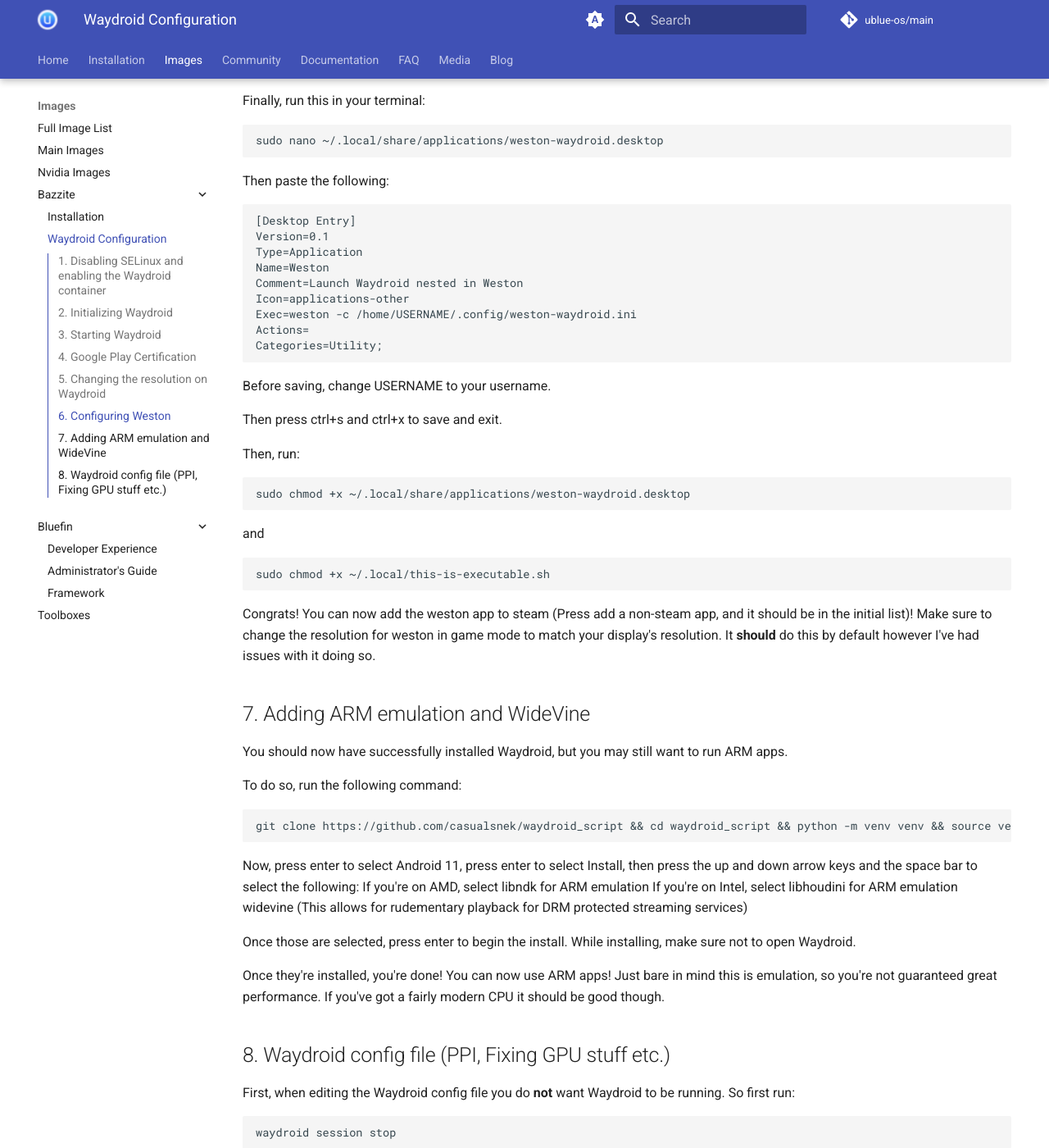
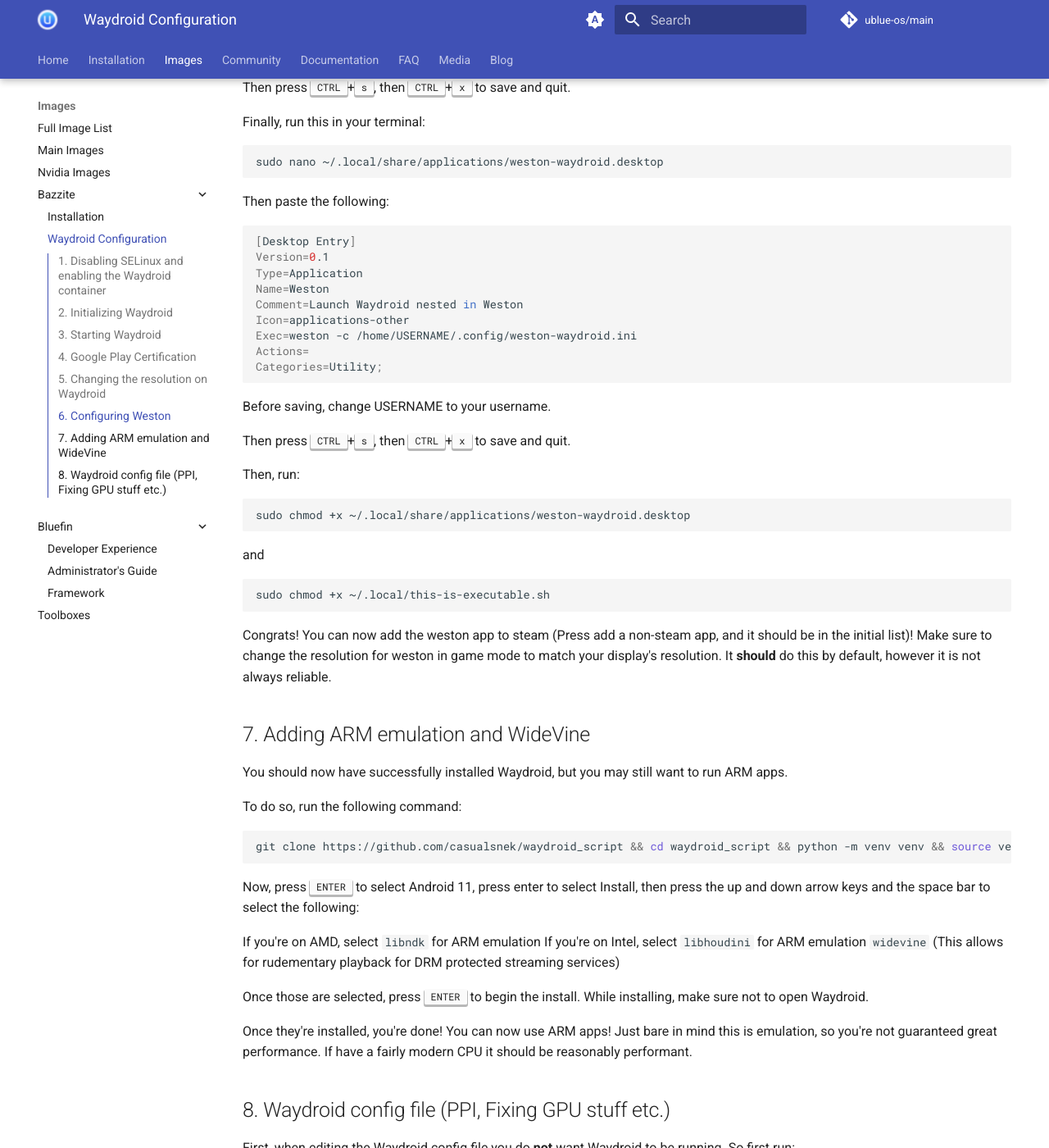
Before and after one commit to ublue-os/website, an MkDocs documentation site: the page built from docs/images/bazzite/waydroid.md, in a window 1280 px wide and 1400 px high, scrolled down 3279 px. Shown: the whole window at 82% size. Built offline with MkDocs 1.6.1 and Material for MkDocs 9.7.7, drawn with Linux system fonts in a browser that asks for light colours; comment, search, counter and statistics services are not loaded; some of the changed text lies outside the part shown.

Commit message:
fix:proofreading & QOL improvemnt to Bazzite docs. (#361)

````diff
--- a/docs/images/bazzite/waydroid.md
+++ b/docs/images/bazzite/waydroid.md
@@ -1,63 +1,69 @@
 # How to install Waydroid on Bazzite (Steam Deck and Desktop edition)
 
-**NOTE: FOR THE STEAM DECK I HIGHLY RECOMMEND USING AN EXTERNAL DESK SETUP TO GET THIS WORKING, AT MINIMUM A KEYBOARD AND MOUSE IS RECOMMENDED.**
+**NOTE: FOR THE STEAM DECK WE HIGHLY RECOMMEND USING AN EXTERNAL DESK SETUP TO GET THIS WORKING, AT MINIMUM A KEYBOARD AND MOUSE IS RECOMMENDED.**
 
-**This guide also has a lot of copy pasting to terminal. To copy from terminal, you use ctrl+shift+c, to paste you use ctrl+shift+v**
+**This guide also has a lot of copy pasting to terminal. To copy from terminal, you use <kbd>CTRL</kbd>+<kbd>SHIFT</kbd>+<kbd>c</kbd>, to paste you use <kbd>CTRL</kbd>+<kbd>SHIFT</kbd>+<kbd>v</kbd>**
 
 ## 1. Disabling SELinux and enabling the Waydroid container
+
 SELinux is a kernel module used by Fedora (and thus Bazzite) to increase security on a Linux system.
 Currently there is an issue with SELinux file re-labeling in OCI images that prevents Waydroid from being used without SELinux being disabled first.
 
 To disable SELinux, run:
 
-```
+```bash
 sudo nano /etc/selinux/config
 ```
+
 Then, change the line that says:
 
-```
+```bash
 SELINUX=enforcing
 ```
+
 to instead be
 
-```
+```bash
 SELINUX=disabled
 ```
 
-Then press ctrl+s, then ctrl+x to save and quit.
+Then press <kbd>CTRL</kbd>+<kbd>s</kbd>, then <kbd>CTRL</kbd>+<kbd>x</kbd> to save and quit.
 
-After this reboot.
+After this, reboot.
 
 Once rebooted, run this command:
 
-```
+```bash
 sudo systemctl enable --now waydroid-container
 ```
 
-after running that the waydroid container will start and is set to run on any subsequent startup.
+after running that the `waydroid` container will start and is set to run on any subsequent startup.
 
 ## 2. Initializing Waydroid
+
 Initializing Waydroid just means installing Android. To do so, run this command:
 
-```
+```bash
 sudo waydroid init -c https://ota.waydro.id/system -v https://ota.waydro.id/vendor -s GAPPS -f
 ```
 
 This installs Android along with the Google Play Store.
 
 ## 3. Starting Waydroid
+
 You can now test waydroid for the first time! Open Waydroid from your launcher (Start menu). Be ready to move it out of the way or minimize it, because it's going to need to be open for the next few steps
 
 ## 4. Google Play Certification
+
 With waydroid open, open a terminal window and run
 
-```
+```bash
 sudo waydroid shell
 ```
 
 Once you've entered the waydroid shell (It should just say `:/ #` before your text cursor), enter the command:
 
-```
+```bash
 ANDROID_RUNTIME_ROOT=/apex/com.android.runtime ANDROID_DATA=/data ANDROID_TZDATA_ROOT=/apex/com.android.tzdata ANDROID_I18N_ROOT=/apex/com.android.i18n sqlite3 /data/data/com.google.android.gsf/databases/gservices.db "select * from main where name = \"android_id\";"
 ```
 
@@ -68,37 +74,40 @@ Paste the number in the box that says "Google Services Framework ID", answer the
 You can now type `exit` to leave the Waydroid shell.
 
 ## 5. Changing the resolution on Waydroid
+
 **Note:** Changing DPI will be done on a later step. This is more relevant on the Steam Deck, just hold tight.
 
 This is pretty easy! Just open up your terminal and enter the following commands. Just change the number at the end to fit whatever display resolution you are using, just as an example I'll show you the commands for 1280x800:
 
-```
+```bash
 waydroid prop set persist.waydroid.width 1280
 ```
 
+```bash
+waydroid prop set persist.waydroid.height 800
 ```
-waydroid prop set persist.waydroid.height 800
 
-```
-We can now exit waydroid by running
+We can now exit waydroid by running:
 
-```
+```bash
 waydroid session stop
 ```
-Congrats! If you're running on Bazzite Desktop you can stop here, unless you want ARM emulation in which case skip to **Step 7** for those instructions. The following commands up until step 7 are purely for the Steam Deck.
+
+Congrats! If you're running on Bazzite Desktop you can stop here, unless you want ARM emulation in which case skip to [**Step 7**](#7-adding-arm-emulation-and-widevine) for those instructions. The following commands up until step 7 are purely for the Steam Deck.
 
 ## 6. Configuring Weston
+
 Weston is a Wayland compositor, which we'll use to get Waydroid working properly in game mode.
 
 First, in your terminal enter:
 
+```bash
+nano ~/.local/this-is-executable.sh
 ```
-nano ~/.local/this-is-executable.sh
 
-```
 and then paste the following:
 
-```
+```bash
 #!/bin/bash
 
 sleep 3
@@ -106,16 +115,17 @@ waydroid session stop
 WAYLAND_DISPLAY=wayland-1 waydroid show-full-ui
 ```
 
-Then press ctrl+s and ctrl+x to save and exit.
+Then press <kbd>CTRL</kbd>+<kbd>s</kbd>, then <kbd>CTRL</kbd>+<kbd>x</kbd> to save and quit.
 
 Next, run this in your terminal:
 
-```
+```bash
 sudo nano ~/.config/weston-waydroid.ini
 ```
+
 Then paste:
 
-```
+```bash
 [autolaunch]
 path=/home/USERNAME/.local/this-is-executable.sh
 
@@ -135,16 +145,17 @@ locking=false
 
 Before saving, change USERNAME to your username, and both lines that say mode=1920x1080 to be your desired resolution instead (e.g. mode=1280x800)
 
-Then press ctrl+s and ctrl+x to save and exit.
+Then press <kbd>CTRL</kbd>+<kbd>s</kbd>, then <kbd>CTRL</kbd>+<kbd>x</kbd> to save and quit.
 
 Finally, run this in your terminal:
 
-```
+```bash
 sudo nano ~/.local/share/applications/weston-waydroid.desktop
 ```
+
 Then paste the following:
 
-```
+```bash
 [Desktop Entry]
 Version=0.1
 Type=Application
@@ -158,68 +169,73 @@ Categories=Utility;
 
 Before saving, change USERNAME to your username.
 
-Then press ctrl+s and ctrl+x to save and exit.
+Then press <kbd>CTRL</kbd>+<kbd>s</kbd>, then <kbd>CTRL</kbd>+<kbd>x</kbd> to save and quit.
 
 Then, run:
 
-```
+```bash
 sudo chmod +x ~/.local/share/applications/weston-waydroid.desktop
 ```
 
 and
 
-```
+```bash
 sudo chmod +x ~/.local/this-is-executable.sh
 ```
 
-Congrats! You can now add the weston app to steam (Press add a non-steam app, and it should be in the initial list)! Make sure to change the resolution for weston in game mode to match your display's resolution. It **should** do this by default however I've had issues with it doing so.
+Congrats! You can now add the weston app to steam (Press add a non-steam app, and it should be in the initial list)! Make sure to change the resolution for weston in game mode to match your display's resolution. It **should** do this by default, however it is not always reliable.
 
 ## 7. Adding ARM emulation and WideVine
+
 You should now have successfully installed Waydroid, but you may still want to run ARM apps.
 
 To do so, run the following command:
 
-```
+```bash
 git clone https://github.com/casualsnek/waydroid_script && cd waydroid_script && python -m venv venv && source venv/bin/activate && sudo pip install -r requirements.txt && sudo python main.py
 ```
 
-Now, press enter to select Android 11, press enter to select Install, then press the up and down arrow keys and the space bar to select the following:
-If you're on AMD, select libndk for ARM emulation
-If you're on Intel, select libhoudini for ARM emulation
-widevine (This allows for rudementary playback for DRM protected streaming services)
+Now, press <kbd>ENTER</kbd> to select Android 11, press enter to select Install, then press the up and down arrow keys and the space bar to select the following:
 
-Once those are selected, press enter to begin the install. While installing, make sure not to open Waydroid.
+If you're on AMD, select `libndk` for ARM emulation
+If you're on Intel, select `libhoudini` for ARM emulation
+`widevine` (This allows for rudementary playback for DRM protected streaming services)
 
-Once they're installed, you're done! You can now use ARM apps! Just bare in mind this is emulation, so you're not guaranteed great performance. If you've got a fairly modern CPU it should be good though.
+Once those are selected, press <kbd>ENTER</kbd> to begin the install. While installing, make sure not to open Waydroid.
+
+Once they're installed, you're done! You can now use ARM apps! Just bare in mind this is emulation, so you're not guaranteed great performance. If have a fairly modern CPU it should be reasonably performant.
 
 ## 8. Waydroid config file (PPI, Fixing GPU stuff etc.)
+
 First, when editing the Waydroid config file you do **not** want Waydroid to be running. So first run:
 
-```
+```bash
 waydroid session stop
 ```
 
 To edit the waydroid config file run:
 
-```
+```bash
 sudo nano /var/lib/waydroid/waydroid_base.prop
 ```
+
 To adjust PPI, add this line on the end:
 
-```
+```bash
 ro.sf.lcd_density=100
 ```
 
-for the Steam Deck, change the number to 215. If you want to calculate your own PPI (I'd recommend this more for other handhelds for correct scaling, it doesn't really matter on Desktops as much) use [this website](<https://www.calculatorsoup.com/calculators/technology/ppi-calculator.php>), then plug that number in.
+for the Steam Deck, change the number to 215. If you want to calculate your own PPI (I'd recommend this more for other handhelds for correct scaling, it doesn't really matter on Desktops as much) use [this website](<https://www.calculatorsoup.com/calculators/technology/ppi-calculator.php>), then plug that number in instead.
 
 If on AMD or Intel GPU's (including the steam deck), change the line that says:
 
-```
+```bash
 ro.hardware.gralloc=gbm
 ```
+
 to instead be:
 
-```
+```bash
 ro.hardware.gralloc=minigbm_gbm_mesa
 ```
 
````
Also changed, not shown: docs/images/bazzite/index.md (+37 -21 lines), docs/images/bazzite/installation.md (+1 -0 lines).
